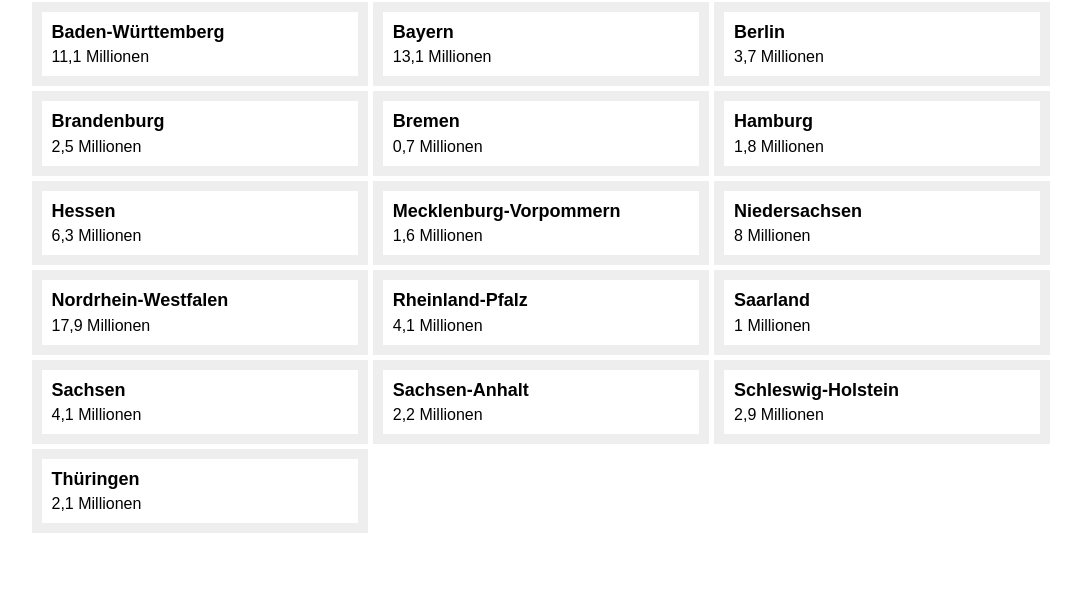
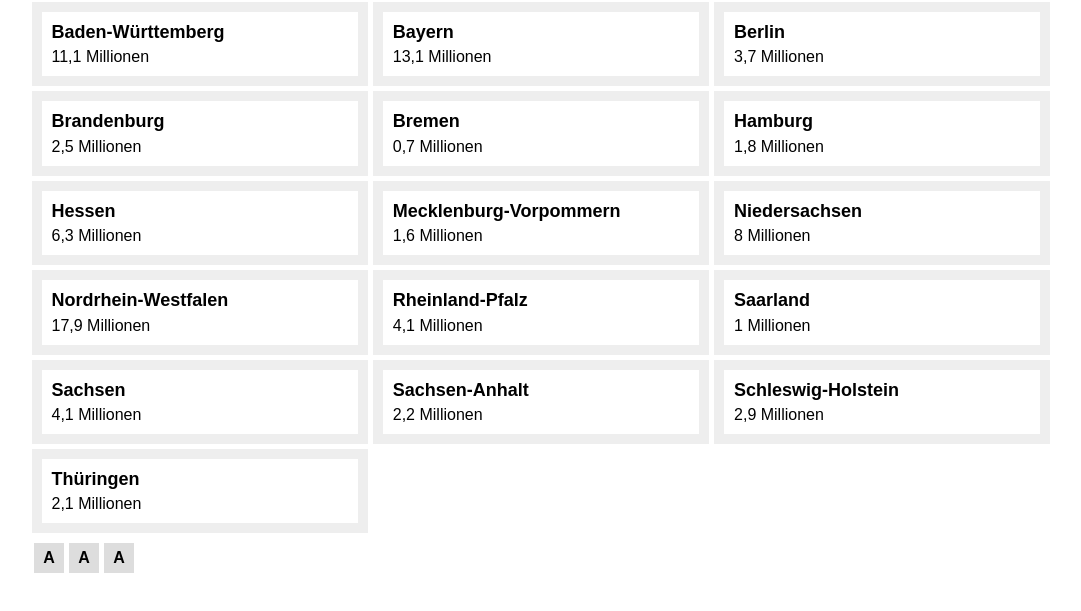
Before and after one commit to Aristotelis-Stratis/cc-bundeslaender, a plain HTML site: page index.html in a window 1280 px wide. Shown: the part 103-714 px from the top of the page, without its empty margins (99-1180 px from the left). Drawn offline with Linux system fonts and the light colour scheme.

Commit message:
letters css

```diff
--- a/index.html
+++ b/index.html
@@ -20,6 +20,12 @@
 
         </div>
 
+        <div class="letter-container">
+            <div class="letter">A</div>
+            <div class="letter">A</div>
+            <div class="letter">A</div>
+
+        </div>
     </div>
 
 
--- a/style.css
+++ b/style.css
@@ -78,6 +78,28 @@ body {
     font-weight: 600;
 }
 
+.letter-container {
+    display: flex;
+    width: 100%;
+    gap: 5px;
+    margin: 10px;
+}
+
+.letter {
+    background-color: #dddddd;
+    font-weight: bold;
+    color: black;
+    cursor: pointer;
+    width: 30px;
+    height: 30px;
+    display:flex;
+    justify-content: center;
+    align-items: center;
+}
+
+
+
+
 
 @media (max-width:800px) {}
 
```
Also changed, not shown: js/script.js (+4 -5 lines).
